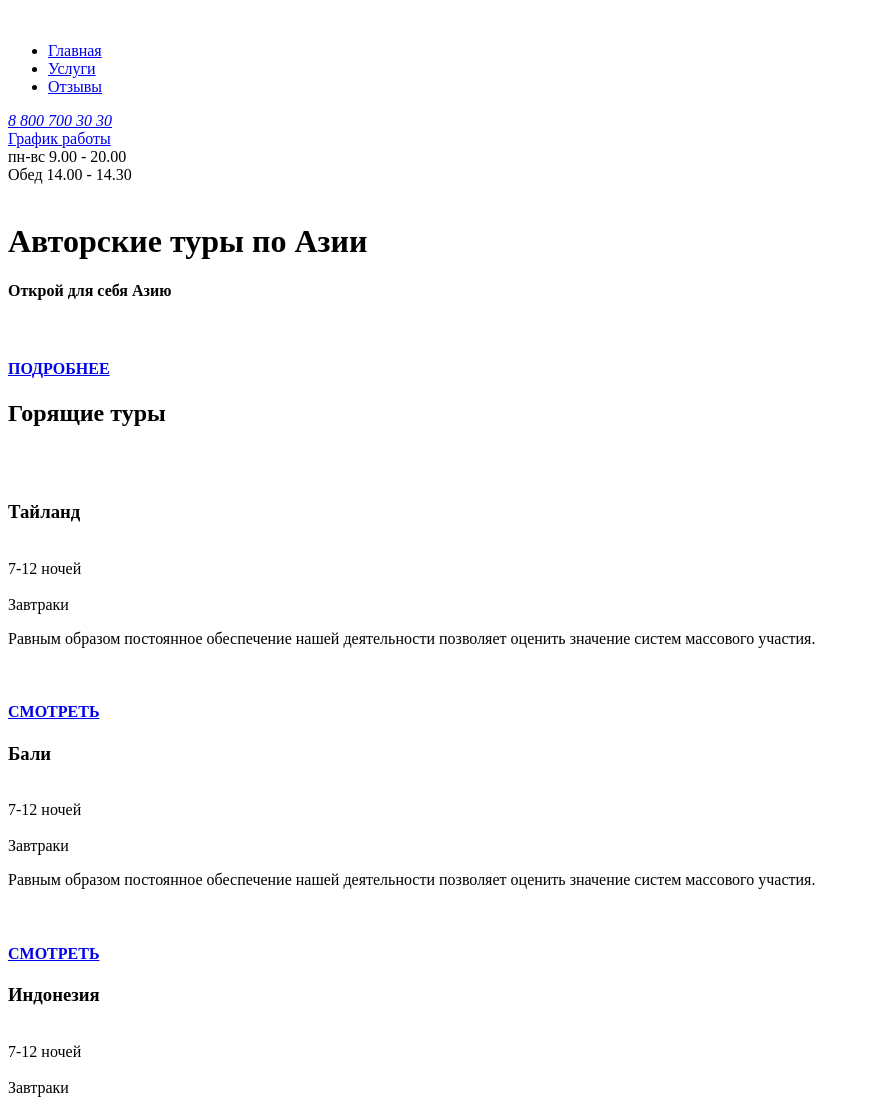
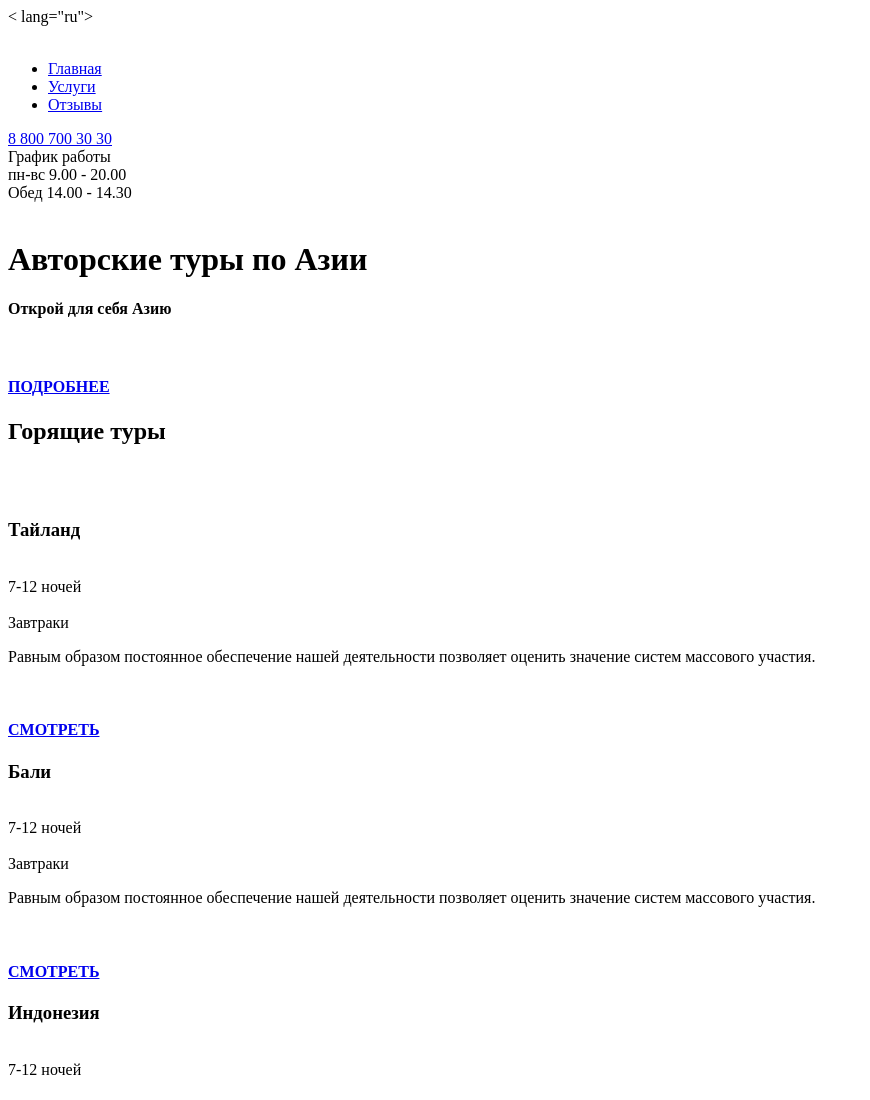
Before and after one commit to GeraMax-b2b/air-asia, a plain HTML site: page index.html in a window 1280 px wide. Shown: the top 1100 px of the page, without its empty margins (0-870 px from the left). Drawn offline with Linux system fonts and the light colour scheme.

Commit message:
23.03.21

```diff
--- a/index.html
+++ b/index.html
@@ -1,5 +1,5 @@
 <!DOCTYPE html>
-<html lang="ru">
+< lang="ru">
 <head>
   <meta charset="UTF-8">
     <meta name="viewport" content="width=device-width, initial-scale=1.0">
@@ -7,7 +7,7 @@
 </head>
   <body>
     <div class="wrapper">
-      <div class="header">
+      <class="header">
        <a href="/" class="logo"></a>
         <img src="" alt="" class="logo__pic">
          <nav class="menu">
@@ -29,15 +29,14 @@
         </li>
       </ul>
          </nav>
+      </header>
 
-    <address class="contacts">
-      <a href="tel:+78007003030" class="contacts__phone">8 800 700 30 30</div>
+         <address class="contacts"></address>
+         <a href="tel:+78007003030" class="contacts__phone">8 800 700 30 30</a>
          <div class="contacts__workhours">График работы</div>
-      </a>
          <div class="contacts__workhours">пн-вс 9.00 - 20.00</div>
          <div class="contacts__workhours">Обед 14.00 - 14.30</div>
-    </address>
-  </header>
+
 
 
   <div class="route">
@@ -61,15 +60,14 @@
     </div>
   </div>
 
-
-  <div class="page content">
-    <main class="main content">
-        <div class="review">
+  <div class="page content"></div>
+    <main class="main content"></main>
+        <div class="review"></div>
           <img src="" alt="" class="country">
-            <div class="discription">
+            <div class="discription"></div>
               <h3>Тайланд</h3>
-                <div class="route__header">
-                  <div class="iconed-title">
+                <div class="route__header"></div>
+                  <div class="iconed-title"></div>
                     <img src="" alt="" class="iconed-title__icon">
                       <div class="iconed-title__text">7-12 ночей</div>
                         <div class="iconed-title">
@@ -91,8 +89,8 @@
               </div>
 
               <h3>Бали</h3>
-                <div class="route__header">
-                  <div class="iconed-title">
+                <div class="route__header"></div>
+                  <div class="iconed-title"></div>
                     <img src="" alt="" class="iconed-title__icon">
                       <div class="iconed-title__text">7-12 ночей</div>
                         <div class="iconed-title">
@@ -111,10 +109,11 @@
                   <img src="/" alt="" class="route__image-elem">
                   <h4>СМОТРЕТЬ</h4>
                 </a>
+              </div>
 
                 <h3>Индонезия</h3>
-                <div class="route__header">
-                  <div class="iconed-title">
+                <div class="route__header"></div>
+                  <div class="iconed-title"></div>
                   <img src="" alt="" class="iconed-title__icon">
                   <div class="iconed-title__text">7-12 ночей</div>
                 <div class="iconed-title">
@@ -233,4 +232,5 @@
    </div>
   </div>
   </body>
+  </wrapper>
 </html>
```
Lines whose indentation alone changed are shown as unchanged.
